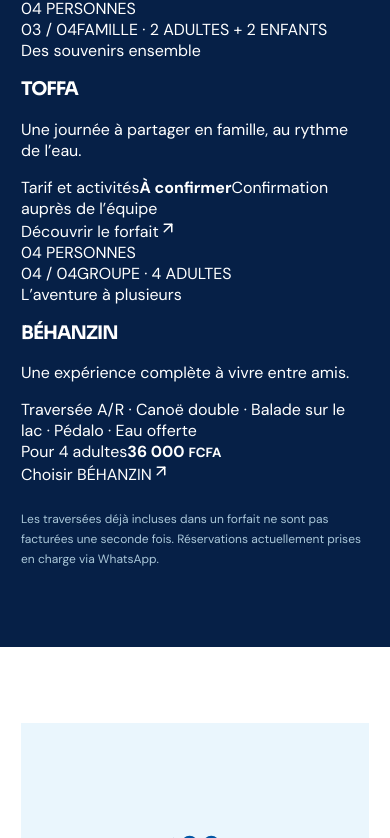
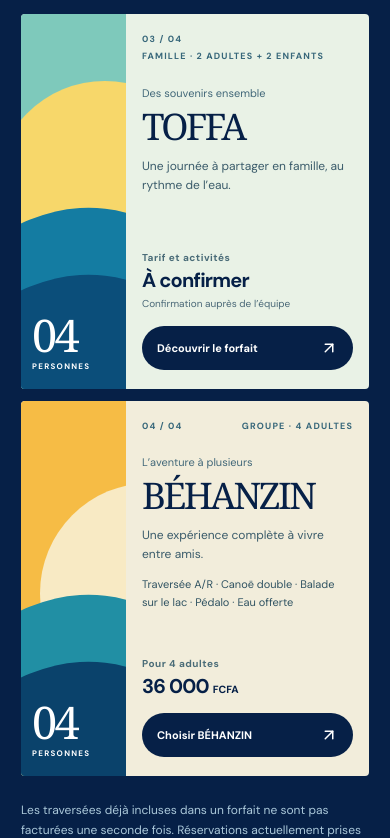
Before and after one commit to emma-dasilva-dev/aquamazone-adventure, a Next.js app: page / in a window 390 px wide. Shown: the part 3786-4624 px from the top of the page. Built offline with nearby package versions, Linux system fonts and the light colour scheme.

Commit message:
style: responsive illustrated TOFFA and BEHANZIN experience panels

```diff
--- a/app/globals.css
+++ b/app/globals.css
@@ -317,3 +317,41 @@ body{overflow-x:clip}
  .package-secondary-action{grid-column:1;grid-row:3;align-items:start}
 }
 @media(prefers-reduced-motion:reduce){.package-feature-foot a{transition:none}}
+
+
+/* V0.6: Family and group become two expressive destination experiences, not plain list rows. */
+.packages-v5-extras{display:grid;grid-template-columns:1fr 1fr;gap:16px;margin-top:16px}
+.package-experience{min-width:0;display:grid;grid-template-columns:minmax(120px,.36fr) minmax(0,.64fr);min-height:425px;border-radius:4px;overflow:hidden;background:#e9f2e6;color:#062047}
+.package-experience-group{background:#f2eddb}
+.package-experience-art{position:relative;overflow:hidden;background:#77c9bf;isolation:isolate}
+.package-experience-family .package-experience-art{background:#7ec9bb}
+.package-experience-group .package-experience-art{background:#f6bc45}
+.package-art-sun{position:absolute;top:18%;left:15%;width:130%;aspect-ratio:1;border-radius:50%;background:#f7d76a}
+.package-experience-group .package-art-sun{background:#f8eac4;top:22%;left:18%}
+.package-art-wave{position:absolute;left:-70%;width:250%;height:60%;border-radius:50%;transform:rotate(-13deg);border:2px solid rgba(255,255,255,.58)}
+.package-art-wave-one{top:52%;background:#147ca2;border:0}
+.package-art-wave-two{top:70%;background:#0b4e7a;border:0}
+.package-experience-group .package-art-wave-one{background:#218fa4}
+.package-experience-group .package-art-wave-two{background:#0a426b}
+.package-art-label{position:absolute;left:23px;bottom:24px;font-family:Georgia,serif;font-size:clamp(46px,4vw,64px);line-height:1;letter-spacing:-.06em;color:white}
+.package-art-label span{display:block;font:700 10px 'DM Sans',sans-serif;letter-spacing:.16em;margin-top:4px}
+.package-experience-body{padding:clamp(21px,2.6vw,34px);display:flex;flex-direction:column;min-width:0}
+.package-experience-top{display:flex;gap:12px;justify-content:space-between;align-items:start;font-size:9px;line-height:1.5;font-weight:800;letter-spacing:.13em;color:#37677a}
+.package-experience-top span:last-child{text-align:right}
+.package-experience-eyebrow{color:#426879;font-size:12px;margin:30px 0 8px}
+.package-experience h3{font-family:Georgia,'Times New Roman',serif;font-weight:400;font-size:clamp(38px,4.4vw,66px);line-height:1;letter-spacing:-.07em;margin:0 0 12px}
+.package-experience-intro{font-size:13px;line-height:1.6;color:#3a5b6a;margin:0}
+.package-experience-included{font-size:12px;line-height:1.6;color:#305362;margin-top:12px}
+.package-experience-end{display:flex;flex-direction:column;gap:20px;margin-top:auto;padding-top:20px}
+.package-experience-end>div{display:flex;flex-direction:column;gap:4px}
+.package-experience-small{font-size:10px;font-weight:700;letter-spacing:.05em;color:#4a6c78}
+.package-experience-end strong{font-family:'DM Sans',sans-serif;font-size:clamp(20px,2.2vw,30px);letter-spacing:-.04em;line-height:1.2}
+.package-experience-end strong small{font-size:.52em;letter-spacing:0}
+.package-experience-muted{font-size:10px;line-height:1.5;color:#4a6877}
+.package-experience-end a{display:inline-flex;align-items:center;justify-content:space-between;gap:12px;align-self:stretch;min-height:44px;padding:12px 15px;background:#062047;color:white;font-size:12px;font-weight:700;border-radius:99px;transition:background .2s}
+.package-experience-end a:hover{background:#0055a4}
+@media(max-width:1120px){.package-experience{grid-template-columns:125px 1fr}.package-art-label{font-size:49px;left:15px}.package-experience-body{padding:23px}.package-experience h3{font-size:47px}}
+@media(max-width:850px){.packages-v5-extras{grid-template-columns:1fr}.package-experience{grid-template-columns:minmax(135px,31%) 1fr;min-height:335px}.package-experience-body{padding:28px}.package-experience-eyebrow{margin-top:24px}.package-experience-end{flex-direction:row;align-items:end;justify-content:space-between}.package-experience-end a{align-self:end}.package-art-label{font-size:60px;left:20px}}
+@media(max-width:520px){.packages-v5-extras{gap:12px}.package-experience{grid-template-columns:105px minmax(0,1fr);min-height:375px}.package-experience-body{padding:19px 16px}.package-experience-top{font-size:9px;flex-wrap:wrap;gap:4px}.package-experience-top span:last-child{text-align:left}.package-experience-eyebrow{margin-top:22px;font-size:11px}.package-experience h3{font-size:clamp(35px,9.4vw,47px)}.package-experience-intro{font-size:12px}.package-experience-included{font-size:11px}.package-experience-end{flex-direction:column;align-items:stretch;gap:15px}.package-experience-end a{align-self:stretch;font-size:11px}.package-art-label{font-size:45px;left:11px;bottom:18px}.package-art-label span{font-size:8px}.package-art-sun{width:210%;left:-25%}}
+@media(max-width:350px){.package-experience{grid-template-columns:88px minmax(0,1fr)}.package-experience-body{padding:17px 12px}.package-experience h3{font-size:34px}.package-art-label{font-size:37px}}
+@media(prefers-reduced-motion:reduce){.package-experience-end a{transition:none}}
```
